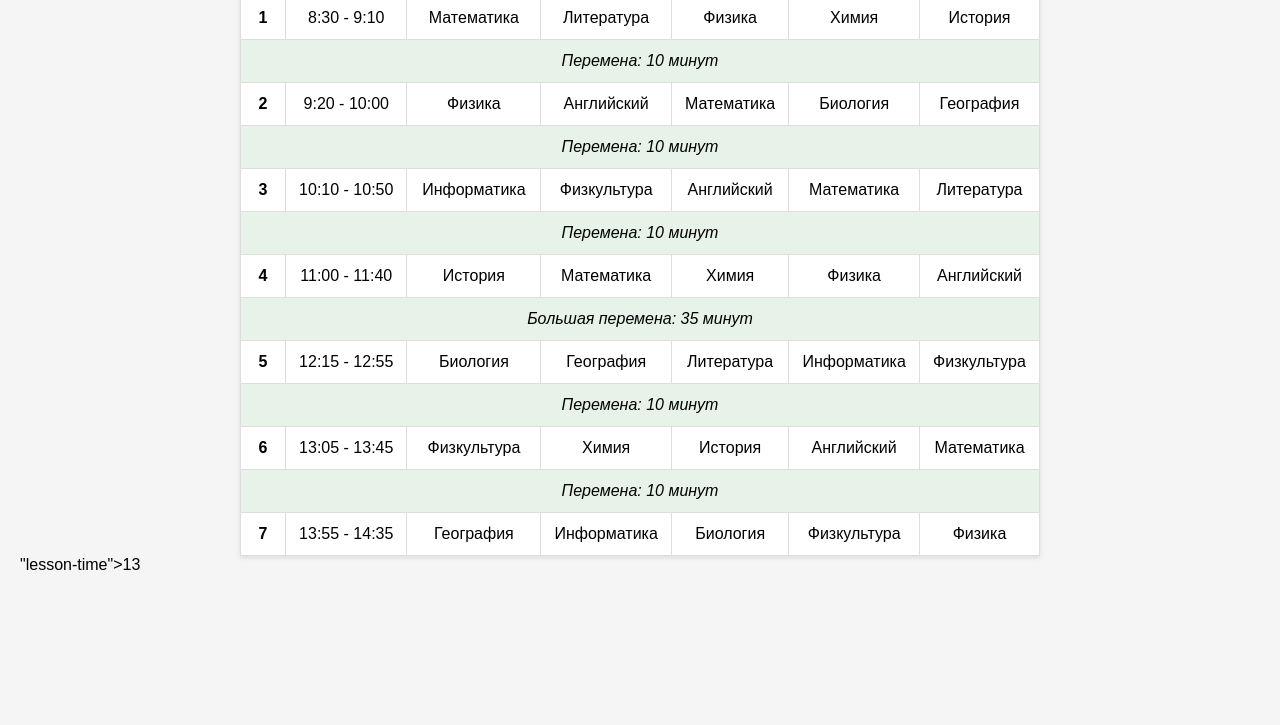
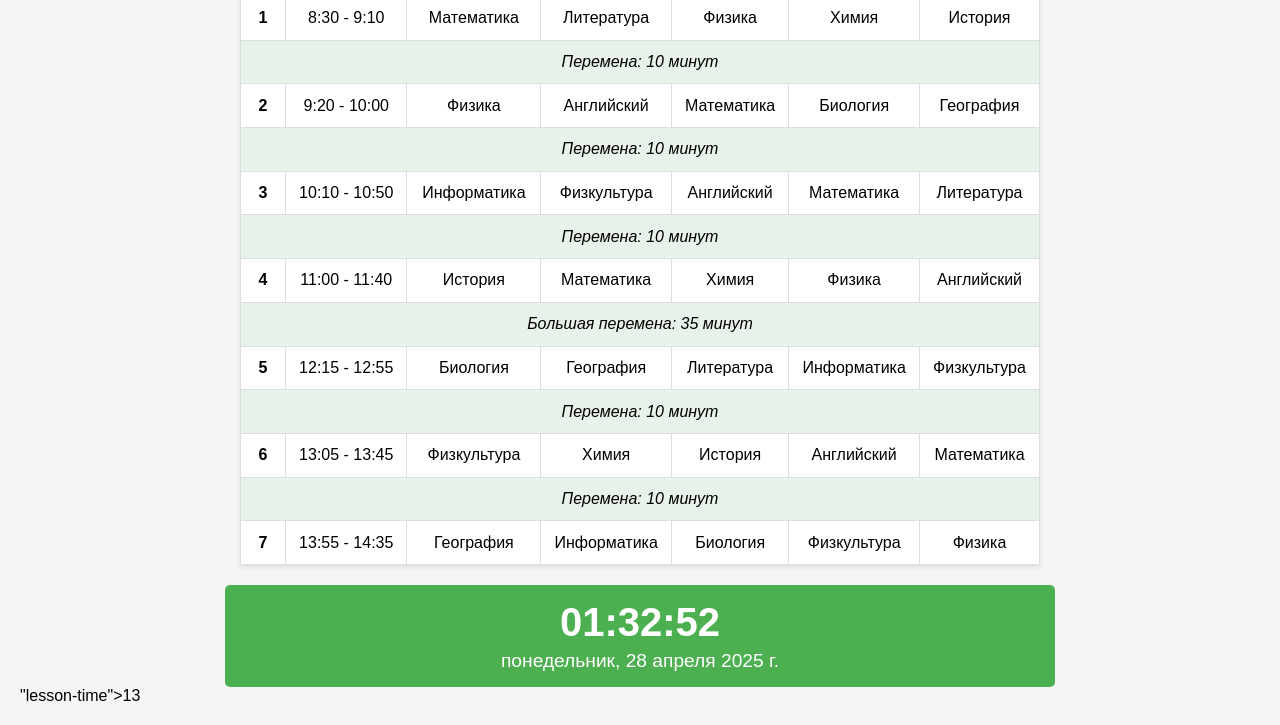
Before and after one commit to skalap314/psychic-robot, a plain HTML site: page index.html in a window 1280 px wide. Shown: the part 115-840 px from the top of the page. Before the commit the page ends 800 px from the top, so only its background shows below. Drawn offline with Linux system fonts and the light colour scheme.

Commit message:
Update index.html

```diff
--- a/index.html
+++ b/index.html
@@ -1,4 +1,4 @@
-<!DOCTYPE html>
+<!<!DOCTYPE html>
 <html lang="ru">
 <head>
     <meta charset="UTF-8">
@@ -11,6 +11,9 @@
             font-family: Arial, sans-serif;
             margin: 20px;
             background-color: #f5f5f5;
+            display: flex;
+            flex-direction: column;
+            min-height: 100vh;
         }
         .header {
             text-align: center;
@@ -27,6 +30,7 @@
             background-color: white;
             box-shadow: 0 2px 5px rgba(0,0,0,0.1);
             overflow-x: auto;
+            flex-grow: 1;
         }
         .schedule th, .schedule td {
             border: 1px solid #ddd;
@@ -71,12 +75,38 @@
             border-radius: 5px;
             cursor: pointer;
         }
+        .clock-container {
+            text-align: center;
+            margin-top: 20px;
+            padding: 15px;
+            background-color: #4CAF50;
+            color: white;
+            border-radius: 5px;
+            max-width: 800px;
+            margin-left: auto;
+            margin-right: auto;
+            width: 100%;
+        }
+        .clock {
+            font-size: 2.5em;
+            font-weight: bold;
+        }
+        .date {
+            font-size: 1.2em;
+            margin-top: 5px;
+        }
         @media (max-width: 600px) {
             .schedule {
                 font-size: 14px;
             }
             .schedule th, .schedule td {
                 padding: 8px;
+            }
+            .clock {
+                font-size: 1.8em;
+            }
+            .date {
+                font-size: 1em;
             }
         }
     </style>
@@ -183,6 +213,11 @@
         </tbody>
     </table>
 
+    <div class="clock-container">
+        <div class="clock" id="clock">00:00:00</div>
+        <div class="date" id="date">1 января 2023, воскресенье</div>
+    </div>
+
     <script>
         // Подсветка текущего дня
         const today = new Date().getDay();
@@ -224,6 +259,31 @@
         updateCurrentLesson();
         setInterval(updateCurrentLesson, 60000);
 
+        // Часы и дата
+        function updateClock() {
+            const now = new Date();
+            const clock = document.getElementById('clock');
+            const date = document.getElementById('date');
+
+            // Форматирование времени
+            const hours = String(now.getHours()).padStart(2, '0');
+            const minutes = String(now.getMinutes()).padStart(2, '0');
+            const seconds = String(now.getSeconds()).padStart(2, '0');
+            clock.textContent = `${hours}:${minutes}:${seconds}`;
+
+            // Форматирование даты
+            const options = {
+                year: 'numeric',
+                month: 'long',
+                day: 'numeric',
+                weekday: 'long'
+            };
+            date.textContent = now.toLocaleDateString('ru-RU', options);
+        }
+
+        updateClock();
+        setInterval(updateClock, 1000);
+
         // PWA Установка
         let deferredPrompt;
         const installBtn = document.getElementById('installBtn');
```
